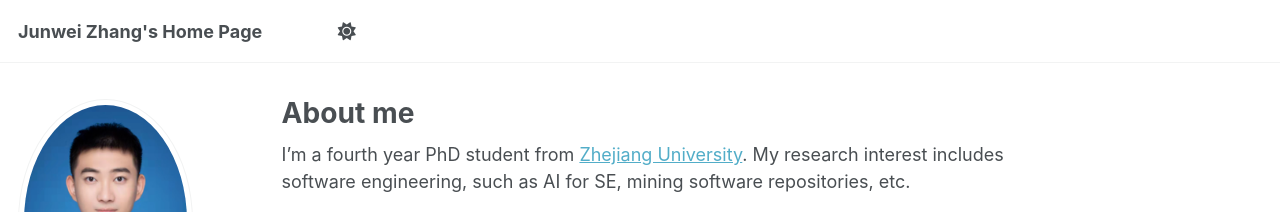
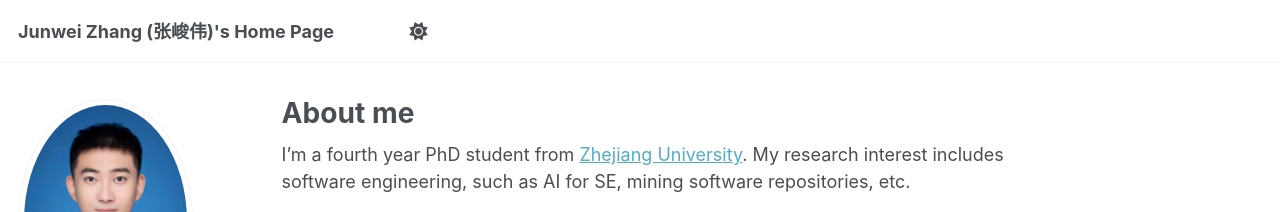
Before and after one commit to jw-zhang-zju/jw-zhang-zju.github.io, a Jekyll site: the page built from _pages/about.md, in a window 1280 px wide. Shown: the top 212 px of the page. Built offline with Jekyll 4.4.1, drawn with Linux system fonts in a browser that asks for light colours.

Commit message:
Update _config.yml

```diff
--- a/_config.yml
+++ b/_config.yml
@@ -9,7 +9,7 @@
 # Basic Site Settings
 locale                   : "en-US"
 site_theme               : "default"
-title                    : "Junwei Zhang's Home Page"
+title                    : "Junwei Zhang (张峻伟)'s Home Page"
 title_separator          : "-"
 name                     : &name "Your Name"
 description              : &description "personal description"
```
